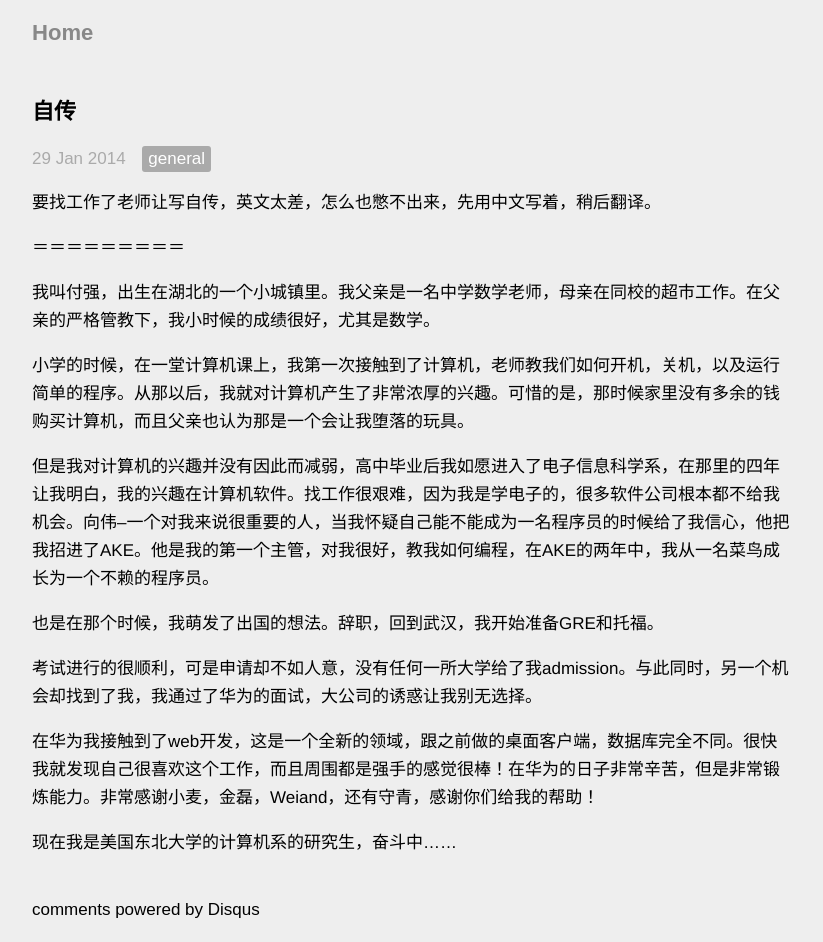
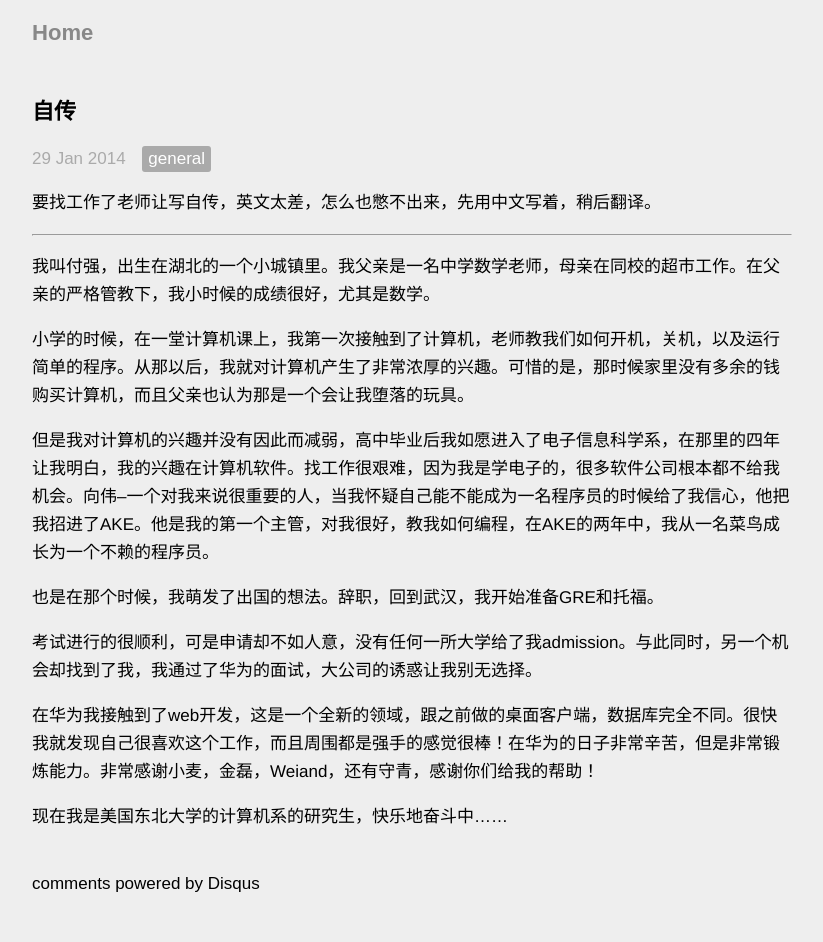
Before and after one commit to fuqcool/fuqcool.github.io, a Jekyll site: the page built from _posts/2014-01-29-autobiography.md, in a window 1280 px wide. Shown: the whole page, without its empty margins (228-1051 px from the left). Built offline with Jekyll 4.4.1, drawn with Linux system fonts in a browser that asks for light colours; Markdown is read by kramdown in place of the engine named in the settings; comment, search, counter and statistics services are not loaded; after the commit the page ends 916 px from its top, so only the background shows below that.

Commit message:
Update 2014-01-29-autobiography.md

```diff
--- a/_posts/2014-01-29-autobiography.md
+++ b/_posts/2014-01-29-autobiography.md
@@ -6,7 +6,7 @@ categories: general
 
 要找工作了老师让写自传，英文太差，怎么也憋不出来，先用中文写着，稍后翻译。
 
-＝＝＝＝＝＝＝＝＝
+* * *
 
 我叫付强，出生在湖北的一个小城镇里。我父亲是一名中学数学老师，母亲在同校的超市工作。在父亲的严格管教下，我小时候的成绩很好，尤其是数学。
 
@@ -20,4 +20,4 @@ categories: general
 
 在华为我接触到了web开发，这是一个全新的领域，跟之前做的桌面客户端，数据库完全不同。很快我就发现自己很喜欢这个工作，而且周围都是强手的感觉很棒！在华为的日子非常辛苦，但是非常锻炼能力。非常感谢小麦，金磊，Weiand，还有守青，感谢你们给我的帮助！
 
-现在我是美国东北大学的计算机系的研究生，奋斗中……
+现在我是美国东北大学的计算机系的研究生，快乐地奋斗中……
```
